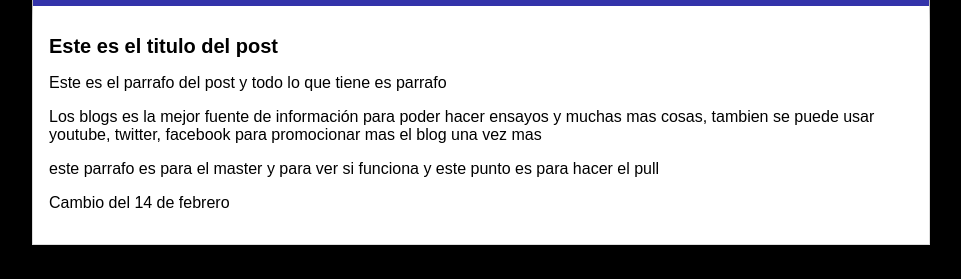
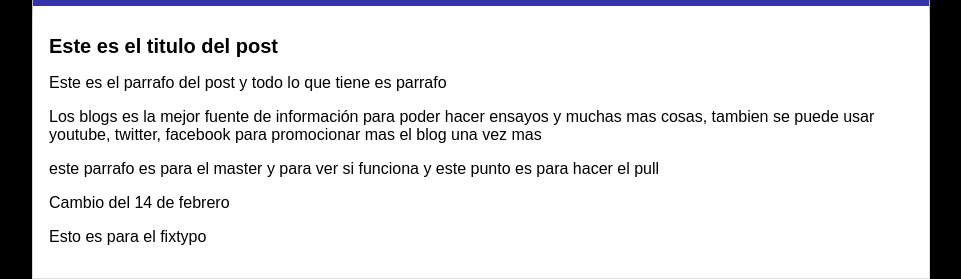
Before and after one commit to oafc/blog, a plain HTML site: page index.html in a window 1280 px wide. Shown: the part 545-824 px from the top of the page, without its empty margins (159-1120 px from the left). Before the commit the page ends 800 px from the top, so only its background shows below. Drawn offline with Linux system fonts and the light colour scheme.

Commit message:
es para el fixtypo

```diff
--- a/index.html
+++ b/index.html
@@ -29,6 +29,8 @@
             </p>
 
             <p>Cambio del 14 de febrero</p>
+
+            <p>Esto es para el fixtypo</p>
         </div>
     </div>
 </body>
```
